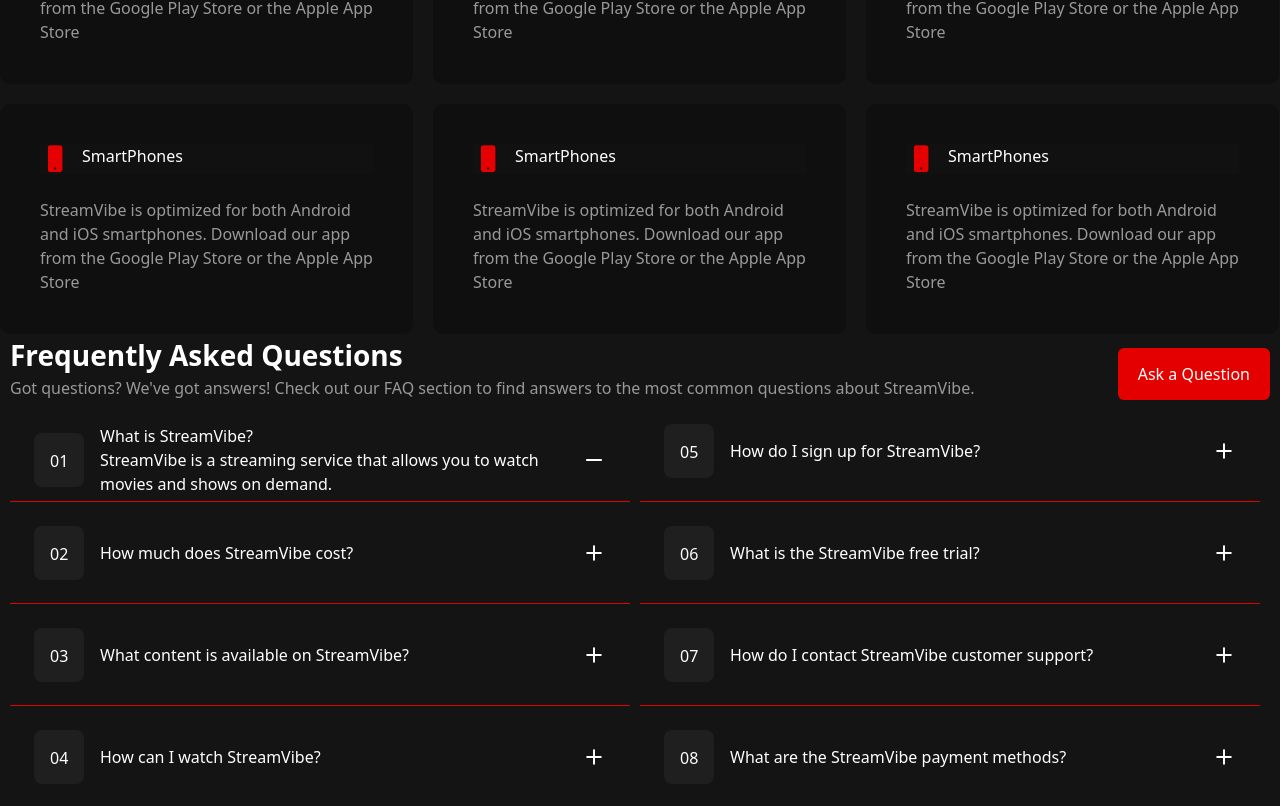
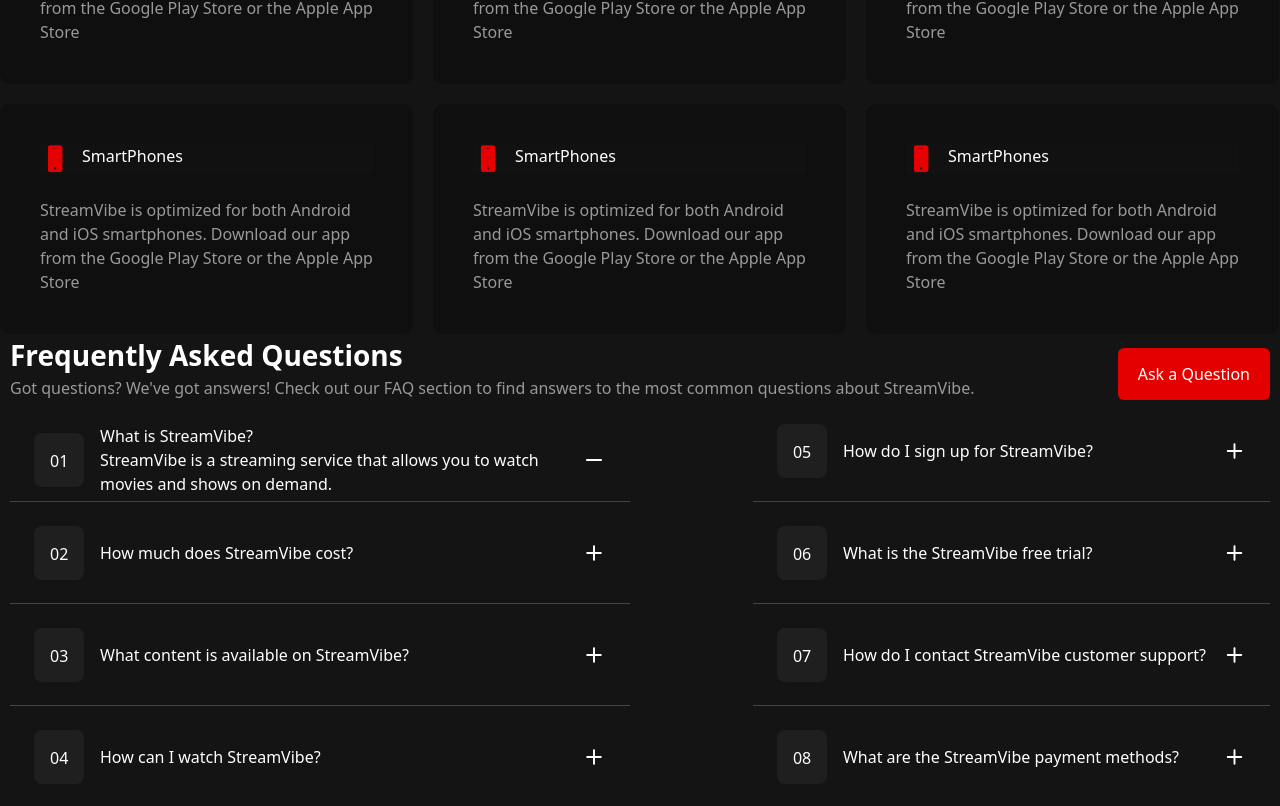
Before and after one commit to DataKvinikadze/Homework-1, a React (Vite) app: page / in a window 1280 px wide. Shown: the part 1420-2226 px from the top of the page. Built offline with nearby package versions, Linux system fonts and the light colour scheme.

Commit message:
bugfix-restructure/Question.jsx and Index.js

```diff
--- a/src/Components/Question.jsx
+++ b/src/Components/Question.jsx
@@ -18,9 +18,9 @@
           </div>
           {/* Bottom */}
           <div>
-            <ul className="flex flex-col max-h-[470px] h-full flex-wrap justify-between">
-              {Questions.content.map((question) => {
-                return (
+            <ul className="flex justify-between">
+              <div>
+                {Questions.content.left.map((question) => (
                   <QuestionCard
                     key={question.id}
                     number={question.id}
@@ -28,8 +28,19 @@
                     title={question.title}
                     content={question.content}
                   />
-                );
-              })}
+                ))}
+              </div>
+              <div>
+                {Questions.content.right.map((question) => (
+                  <QuestionCard
+                    key={question.id}
+                    number={question.id}
+                    icon={question.icon}
+                    title={question.title}
+                    content={question.content}
+                  />
+                ))}
+              </div>
             </ul>
           </div>
         </div>
--- a/src/Components/QuestionCard.jsx
+++ b/src/Components/QuestionCard.jsx
@@ -3,7 +3,7 @@
 const QuestionCard = ({ icon, title, content, number }) => {
   return (
     <>
-      <li className="border-b-[1px] max-w-[620px] h-[102px] w-full border-[#E50000]">
+      <li className="border-b-[1px] max-w-[620px] h-[102px] w-full flex-[1] border-[#E50000]">
         <div className="p-[24px] flex items-center gap-x-4">
           <div className="bg-[#1F1F1F] p-4 rounded-[8px] w-[50px] h-[54px]">{`0${number}`}</div>
           <div className="max-w-[466px] w-full">
--- a/src/constants/index.js
+++ b/src/constants/index.js
@@ -46,7 +46,8 @@
   title: "Frequently Asked Questions",
   subTitle:
     "Got questions? We've got answers! Check out our FAQ section to find answers to the most common questions about StreamVibe.",
-  content: [
+  content: {
+    left: [
       {
         id: "1",
         icon: Minus,
@@ -69,6 +70,8 @@
         icon: Plus,
         title: "How can I watch StreamVibe?",
       },
+    ],
+    right: [
       {
         id: "5",
         icon: Plus,
@@ -90,4 +93,5 @@
         title: "What are the StreamVibe payment methods?",
       },
     ],
+  },
 };
```
Lines whose indentation alone changed are shown as unchanged.
